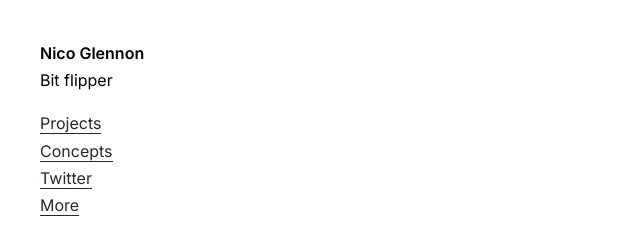
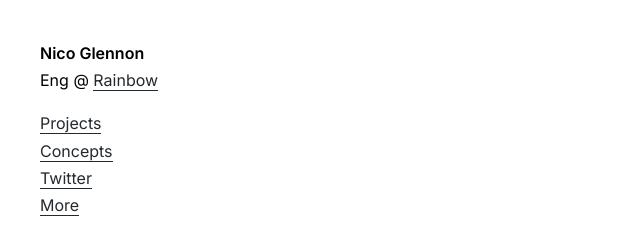
Before and after one commit to nicoglennon/nico-gl, a Gatsby site: page / in a window 1280 px wide. Shown: the top 240 px of the page, 0-640 px from the left. Built offline with nearby package versions, Linux system fonts and the light colour scheme; Gatsby itself is replaced by a stand-in of ours.

Commit message:
Update bio

```diff
--- a/src/components/sidebar.js
+++ b/src/components/sidebar.js
@@ -18,7 +18,12 @@ const Sidebar = ({ siteTitle, page }) => (
         <p style={{ borderBottom: "none", marginBottom: 0 }}>
           <strong>Nico Glennon</strong>
         </p>
-        <p>Bit flipper</p>
+        <p>
+          Eng @{" "}
+          <a href="https://rainbow.me" target="_blank" rel="noreferrer">
+            Rainbow
+          </a>
+        </p>
       </LinkWrapper>
       {/* <LinkWrapper>
         <Link to="/about">About</Link>
```
